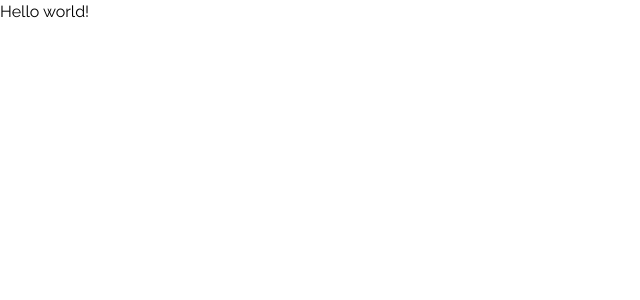
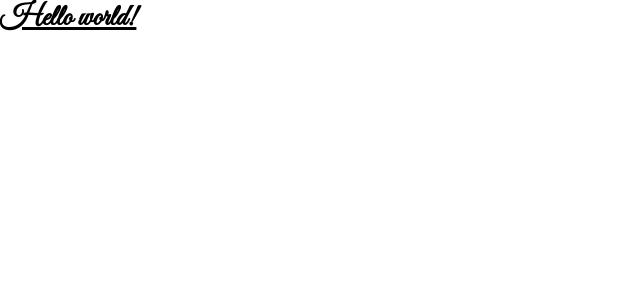
Before and after one commit to Honeynem/myblogandportfolio, a React (Vite) app in the folder vite-project/: page / in a window 1280 px wide. Shown: the top 300 px of the page, without its empty margins (0-640 px from the left). Built offline with nearby package versions, Linux system fonts and the light colour scheme.

Commit message:
minor bugs fixed

```diff
--- a/vite-project/src/App.jsx
+++ b/vite-project/src/App.jsx
@@ -1,6 +1,6 @@
 export default function App() {
   return (
-    <h1 className="text-3xl font-bold underline">
+    <h1 className="text-3xl font-bold underline font-signature">
       Hello world!
     </h1>
   )
--- a/vite-project/src/index.css
+++ b/vite-project/src/index.css
@@ -1,5 +1,5 @@
 @import url('https://fonts.googleapis.com/css2?family=Raleway:ital,wght@0,100..900;1,100..900&display=swap');
-@import url('https://fonts.googleapis.com/css2?family=Great+Vibes&family=Raleway:ital,wght@0,100..900;1,100..900&display=swap');
+@import url('https://fonts.googleapis.com/css2?family=Great+Vibes&display=swap');
 
 @tailwind base;
 @tailwind components;
--- a/vite-project/tailwind.config.js
+++ b/vite-project/tailwind.config.js
@@ -1,10 +1,13 @@
-/** @type {import('tailwindcss').Config} */
-export default {
+module.exports = {
+  content: [
+    "./index.html",
+    "./src/**/*.{js,ts,jsx,tsx}",
+  ],
   theme:{
     extend: {},
     fontFamily: {
       // for using this font specifically
-      signature: ["Greate Vibes"]
+      signature: ["Great Vibes"],
     }
   },
 
```
